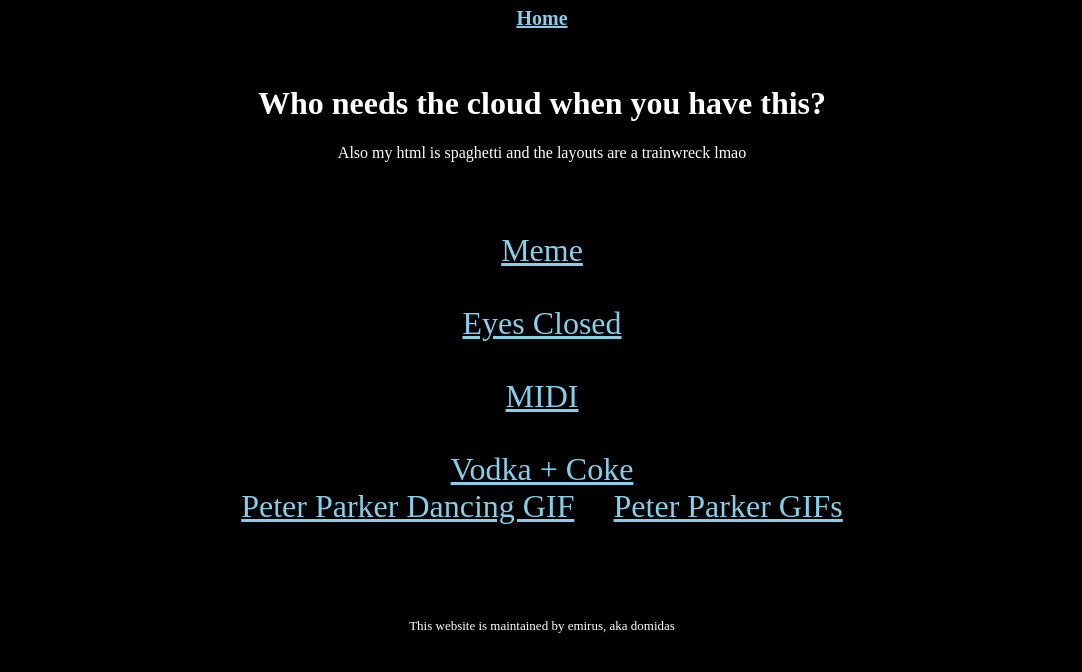
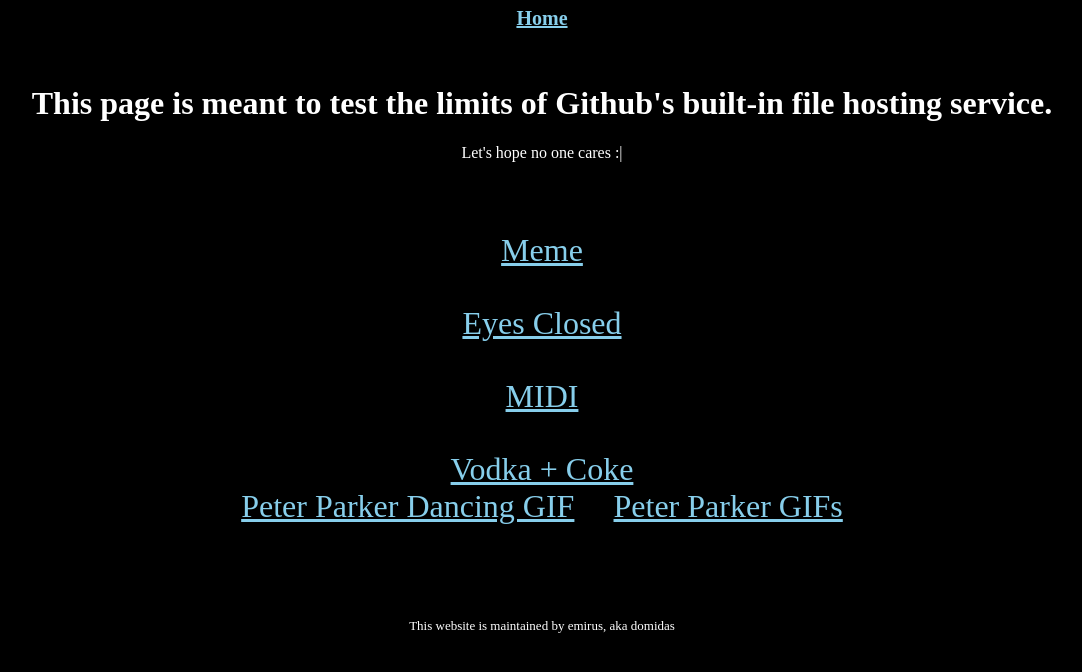
Before and after one commit to domidas/domidas.github.io, a Jekyll site: the page built from whatevs.md, in a window 1280 px wide. Shown: the top 672 px of the page, without its empty margins (98-1180 px from the left). Built offline with Jekyll 4.4.1, drawn with Linux system fonts in a browser that asks for light colours; our own code applies the rules of GitHub Pages for plain Markdown files; a script that is not in the unit is left out.

Commit message:
Update whatevs.md

```diff
--- a/whatevs.md
+++ b/whatevs.md
@@ -1,11 +1,12 @@
-layout: none
+---
+---
 <!DOCTYPE HTML>
 <HTML>
   <BODY>
 
-    <h1>Who needs the cloud when you have this?</h1>
+    <h1>This page is meant to test the limits of Github's built-in file hosting service.</h1>
 
-    <p style="color:white;">Also my html is spaghetti and the layouts are a trainwreck lmao</p>
+    <p style="color:white;">Let's hope no one cares :|</p>
 
     <br> <br> <br>
 
```
